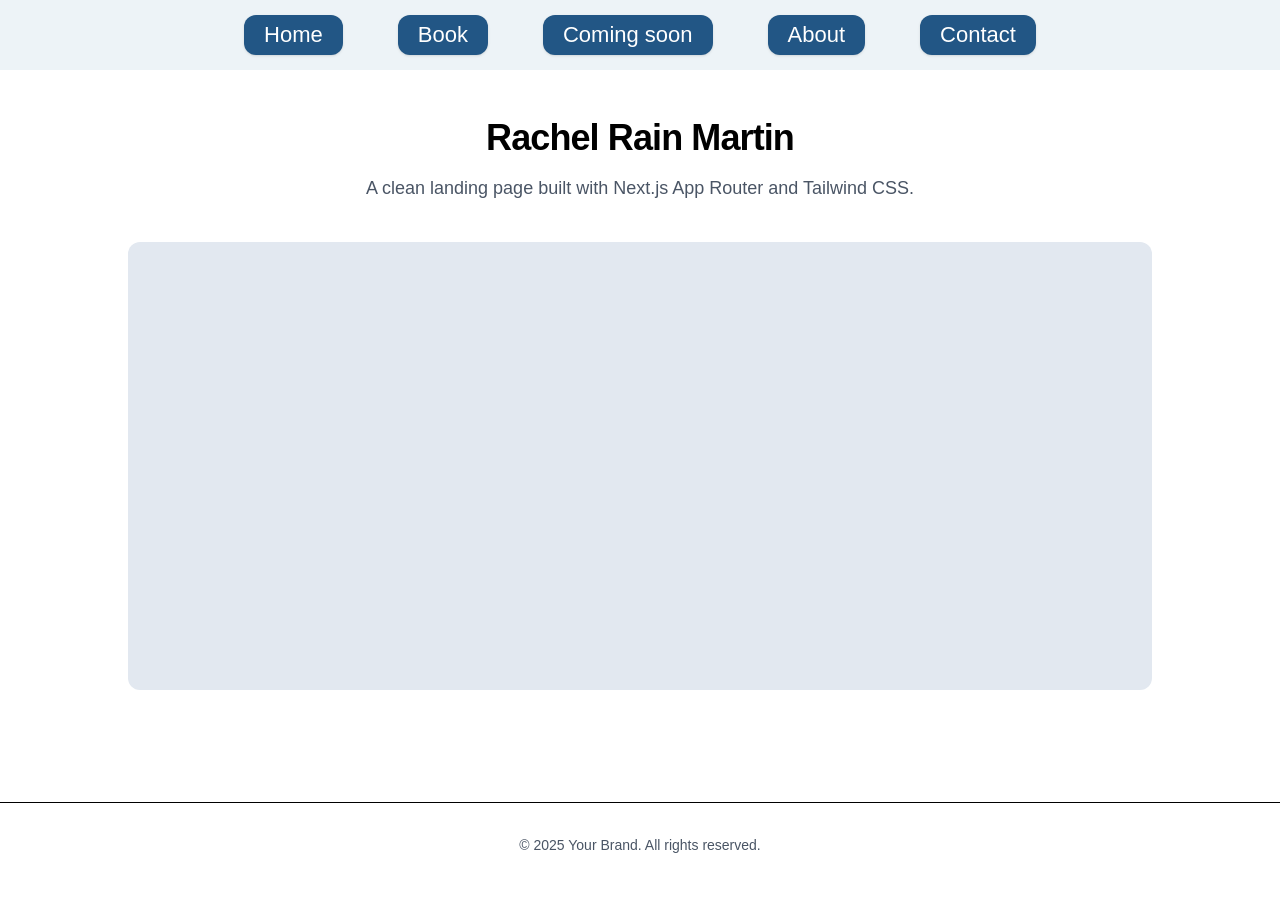
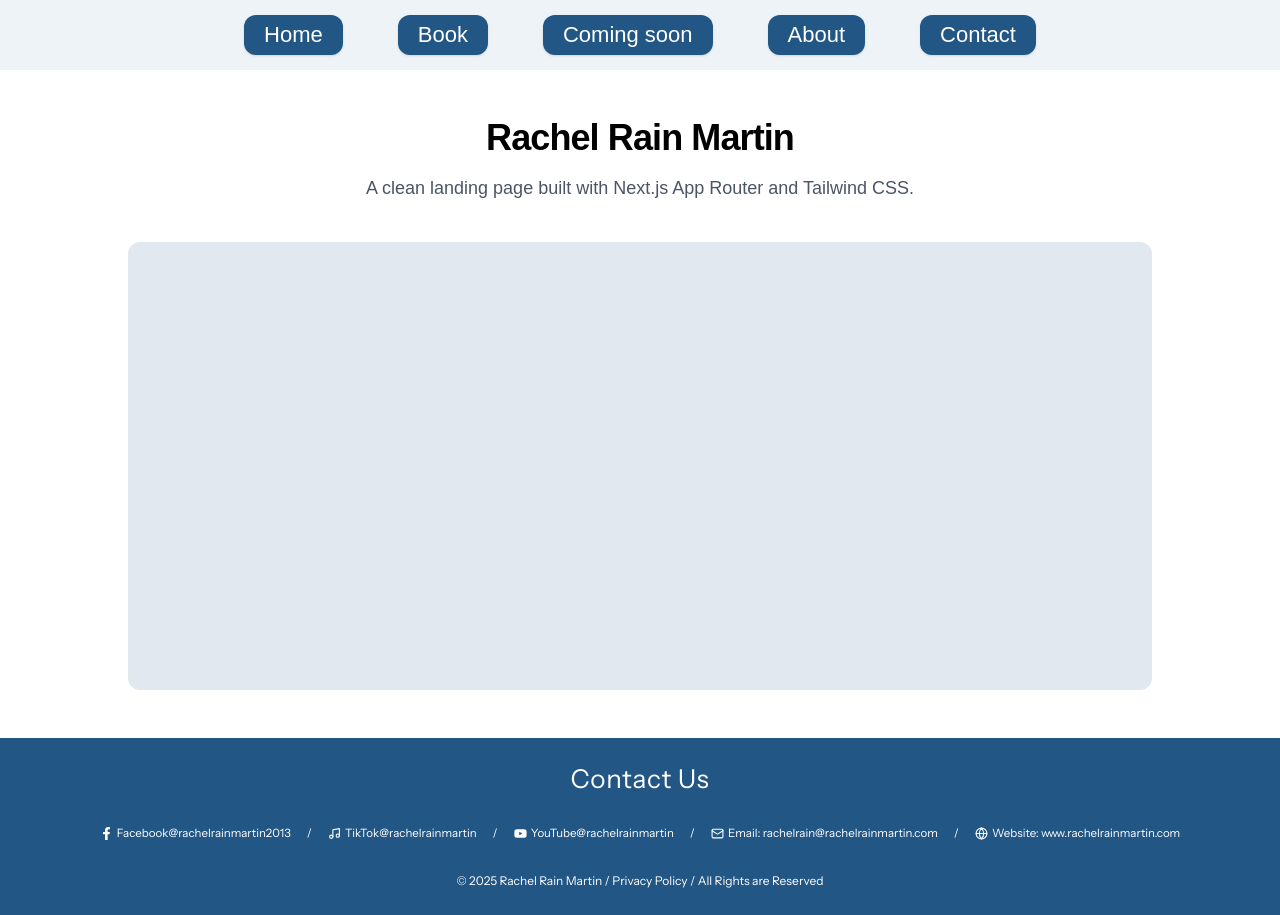
Before and after one commit to Anas-Ramzan/book_web, a Next.js app: page / in a window 1280 px wide. Before the commit the page ends 887 px from the top, so only its background shows below. Built offline with nearby package versions, Linux system fonts and the light colour scheme; a web font is replaced by a local one.

Commit message:
Footer completed successfuly

```diff
--- a/src/components/Footer.tsx
+++ b/src/components/Footer.tsx
@@ -1,8 +1,76 @@
+import { Mail, Globe, Music } from "lucide-react";
+import { FaFacebookF, FaYoutube } from "react-icons/fa";
+import { Instrument_Sans } from "next/font/google";
+
+// Instrument Sans font only for footer
+const instrumentSans = Instrument_Sans({
+  subsets: ["latin"],
+  weight: ["400"],
+  variable: "--font-instrument",
+});
+
 export default function Footer() {
   return (
-    <footer className="mt-16 border-t">
-      <div className="mx-auto max-w-6xl px-4 py-8 text-center text-sm text-gray-600">
-        © {new Date().getFullYear()} Your Brand. All rights reserved.
+    <footer
+      className={`${instrumentSans.variable} w-full bg-[#225685] text-white py-[28px]`}
+      style={{ fontFamily: "var(--font-instrument)" }}
+    >
+      <div className="mx-auto w-full max-w-[1280px] px-[50px] flex flex-col items-center gap-[35px]">
+        {/* Heading */}
+        <h2 className="text-center text-[26px] font-normal leading-none tracking-wide">
+          Contact Us
+        </h2>
+
+        {/* Links Row */}
+        <div className="flex flex-nowrap justify-center items-center gap-4 text-[11.5px] font-[400] leading-[100%]">
+          <a
+            href="#"
+            className="flex items-center gap-1 hover:underline underline-offset-4"
+          >
+            <FaFacebookF size={13} /> Facebook@rachelrainmartin2013
+          </a>
+
+          <span>/</span>
+
+          <a
+            href="#"
+            className="flex items-center gap-1 hover:underline underline-offset-4"
+          >
+            <Music size={13} /> TikTok@rachelrainmartin
+          </a>
+
+          <span>/</span>
+
+          <a
+            href="#"
+            className="flex items-center gap-1 hover:underline underline-offset-4"
+          >
+            <FaYoutube size={13} /> YouTube@rachelrainmartin
+          </a>
+
+          <span>/</span>
+
+          <a
+            href="mailto:rachelrain@rachelrainmartin.com"
+            className="flex items-center gap-1 hover:underline underline-offset-4"
+          >
+            <Mail size={13} /> Email: rachelrain@rachelrainmartin.com
+          </a>
+
+          <span>/</span>
+
+          <a
+            href="https://www.rachelrainmartin.com"
+            className="flex items-center gap-1 hover:underline underline-offset-4"
+          >
+            <Globe size={13} /> Website: www.rachelrainmartin.com
+          </a>
+        </div>
+
+        {/* Copyright */}
+        <p className="text-center text-[12px] font-[400] leading-[100%] text-white">
+          © 2025 Rachel Rain Martin / Privacy Policy / All Rights are Reserved
+        </p>
       </div>
     </footer>
   );
```
Also changed, not shown: package.json (+7 -5 lines), 1 other file (tests, documents, lock files or other folders).
